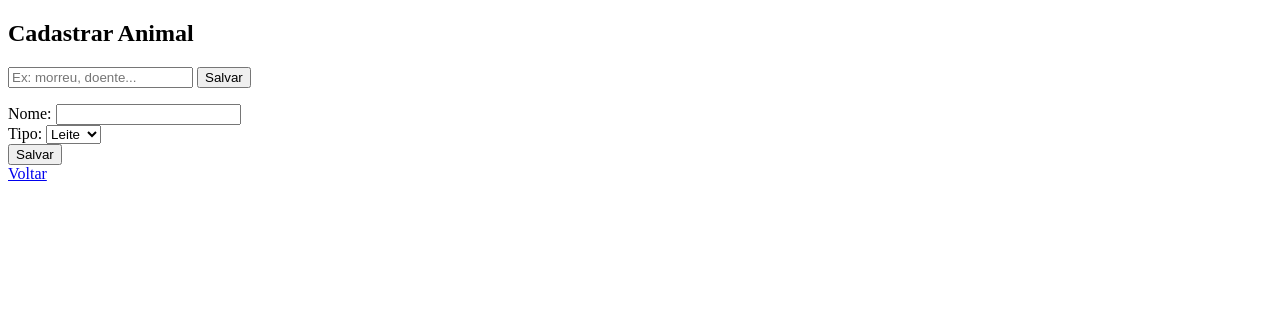
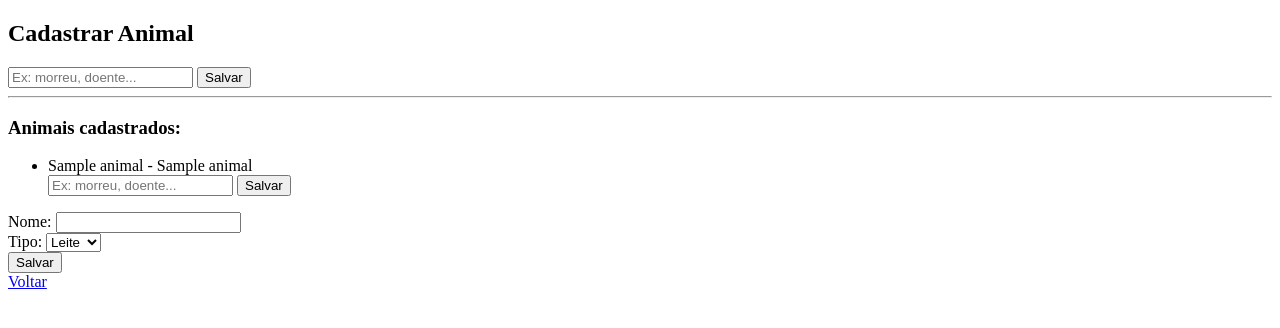
Before and after one commit to rafael-cm-art/sistema-fazenda, a Flask app: template templates/cadastro.html in a window 1280 px wide. Shown: the top 328 px of the page. Run offline with Flask 3, Linux system fonts and the light colour scheme; the template is opened without the code that fills it: most values are stand-ins (such as "Sample title", 1, 10 or a date in 2020).

Commit message:
lista animais + anotacoes

```diff
--- a/app.py
+++ b/app.py
@@ -98,8 +98,12 @@ def cadastro():
     cursor.execute("SELECT * FROM animais")
     animais = cursor.fetchall()
 
-    cursor.execute("SELECT * FROM anotacoes")
-    anotacoes = cursor.fetchall()
+    # 🔒 evita erro se tabela não existir
+    try:
+        cursor.execute("SELECT * FROM anotacoes")
+        anotacoes = cursor.fetchall()
+    except:
+        anotacoes = []
 
     conn.close()
 
--- a/templates/cadastro.html
+++ b/templates/cadastro.html
@@ -11,6 +11,34 @@
     <input name="texto" placeholder="Ex: morreu, doente...">
     <button>Salvar</button>
 </form>
+
+<hr>
+
+<h3>Animais cadastrados:</h3>
+
+<ul>
+{% for animal in animais %}
+    <li>
+        {{ animal[1] }} - {{ animal[2] }}
+
+        <!-- ANOTAÇÃO -->
+        <form action="/anotar/{{ animal[0] }}" method="post">
+            <input name="texto" placeholder="Ex: morreu, doente...">
+            <button>Salvar</button>
+        </form>
+
+        <!-- LISTA DE ANOTAÇÕES -->
+        <ul>
+        {% for anot in anotacoes %}
+            {% if anot[1] == animal[0] %}
+                <li>{{ anot[3] }} - {{ anot[2] }}</li>
+            {% endif %}
+        {% endfor %}
+        </ul>
+
+    </li>
+{% endfor %}
+</ul>
 
 <ul>
 {% for anot in anotacoes %}
```
